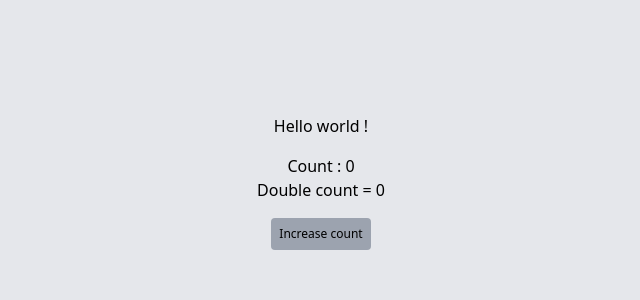
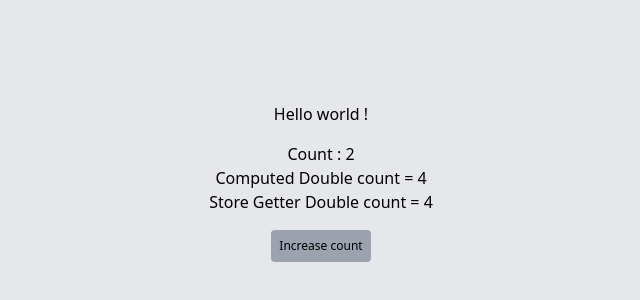
Before and after one commit to damienroche/vitejs-boilerplate, a Vue app: page / in a window 1280 px wide. Shown: the part 226-526 px from the top of the page, without its empty margins (319-959 px from the left). Built offline with nearby package versions, Linux system fonts and the light colour scheme.

Commit message:
add store with pinia

```diff
--- a/package.json
+++ b/package.json
@@ -7,6 +7,7 @@
     "serve": "vite preview"
   },
   "dependencies": {
+    "pinia": "^2.0.0-alpha.13",
     "vue": "^3.0.5",
     "vue-router": "^4.0.6"
   },
--- a/src/main.ts
+++ b/src/main.ts
@@ -1,7 +1,8 @@
 import { createApp } from 'vue'
 import App from './App.vue'
 import router from './router'
+import { createPinia } from 'pinia'
 
 import './assets/stylesheets/index.css'
 
-createApp(App).use(router).mount('#app')
+createApp(App).use(router).use(createPinia()).mount('#app')
--- /dev/null
+++ b/src/store/index.ts
@@ -0,0 +1,21 @@
+import { defineStore } from 'pinia'
+
+export const useMainStore = defineStore({
+  id: 'main',
+  state: () => ({
+    counter: 2,
+  }),
+  getters: {
+    doubleCount() {
+      return this.counter * 2
+    },
+    doubleCountPlusOne() {
+      return this.doubleCount * 2 + 1
+    },
+  },
+  actions: {
+    reset() {
+      this.counter = 0
+    },
+  },
+})
--- a/src/views/Root.vue
+++ b/src/views/Root.vue
@@ -2,8 +2,9 @@
   <div class="bg-gray-200 h-screen flex items-center justify-center">
     <div class="text-center">
       <div class="my-4">{{ title }}</div>
-      <div>Count : {{ count }}</div>
-      <div>Double count = {{ doubleCount }}</div>
+      <div>Count : {{ main.counter }} </div>
+      <div>Computed Double count = {{ doubleCount }}</div>
+      <div>Store Getter Double count = {{ main.doubleCount }} </div>
       <button class="bg-gray-400 p-2 rounded text-xs mt-4" @click="increase">Increase count</button>
     </div>
   </div>
@@ -11,8 +12,10 @@
 
 <script lang="ts" setup>
 import { computed, ref } from 'vue'
+import { useMainStore } from './../store'
+const main = useMainStore()
+
 const title = ref('Hello world !')
-const count = ref(0)
-const increase = (() => count.value++)
-const doubleCount = computed(() => count.value * 2)
+const increase = (() => main.$patch({ counter: main.counter + 1 }))
+const doubleCount = computed(() => main.counter * 2)
 </script>
```
Also changed, not shown: 1 other file (tests, documents, lock files or other folders).
